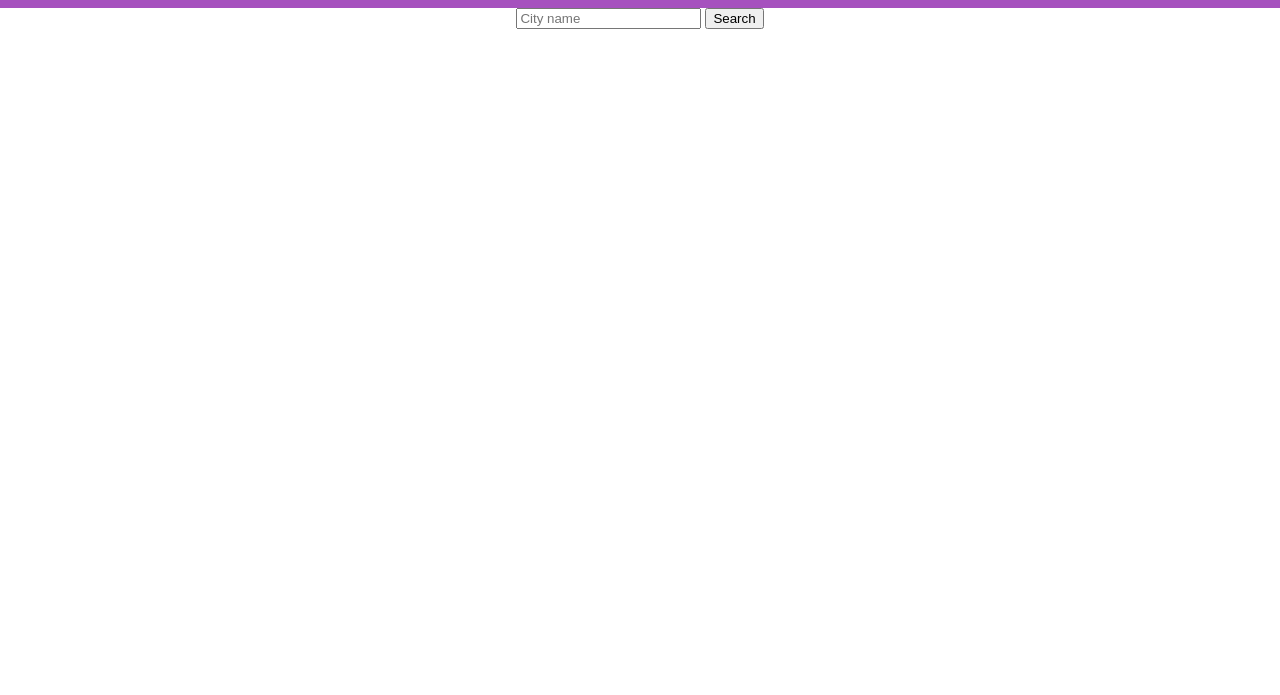
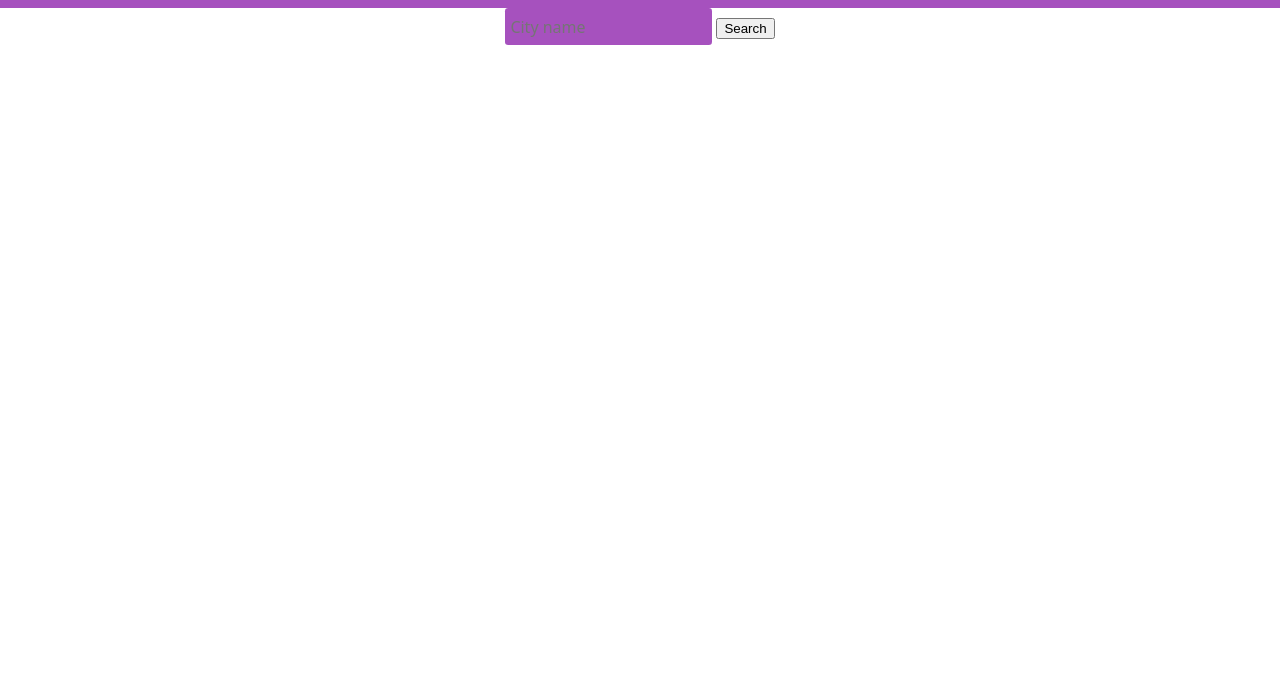
Before and after one commit to martinezdylanok/Weather-app-project, a website with bundled scripts: page index.html in a window 1280 px wide. Shown: the part 105-800 px from the top of the page. Built offline with nearby package versions, Linux system fonts and the light colour scheme.

Commit message:
feat(text input field properties)
Several properties were added to the text input element.

```diff
--- a/style.css
+++ b/style.css
@@ -28,3 +28,13 @@ header {
 .page-name svg {
    fill: white;
 }
+
+#text {
+   width: 200px;
+   padding-left: 5px;
+   height: 35px;
+   background-color: rgba(162, 72, 187, 0.95);
+   border: none;
+   border-radius: .2rem;
+   font: 400 normal 1rem "system-ui";
+}
```
